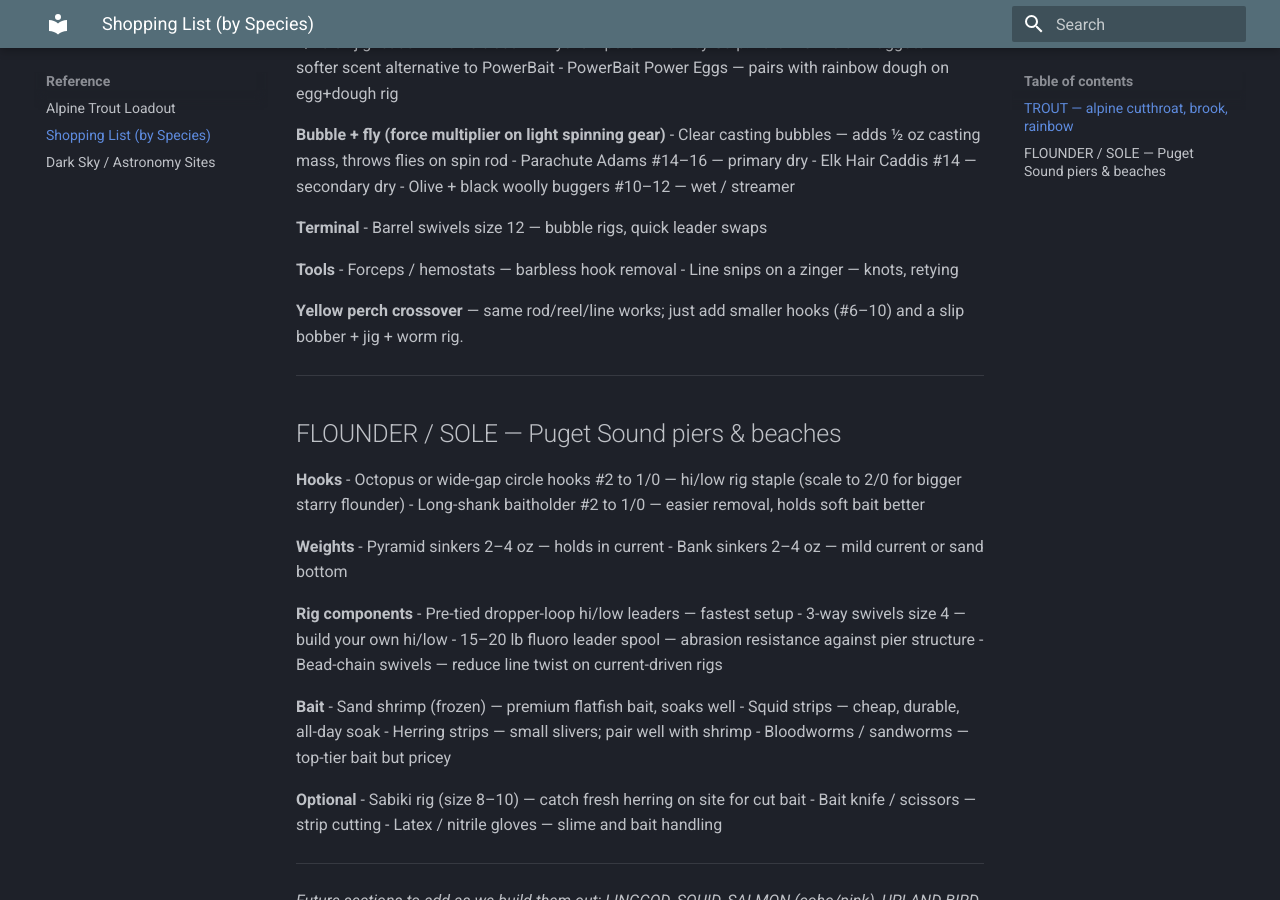
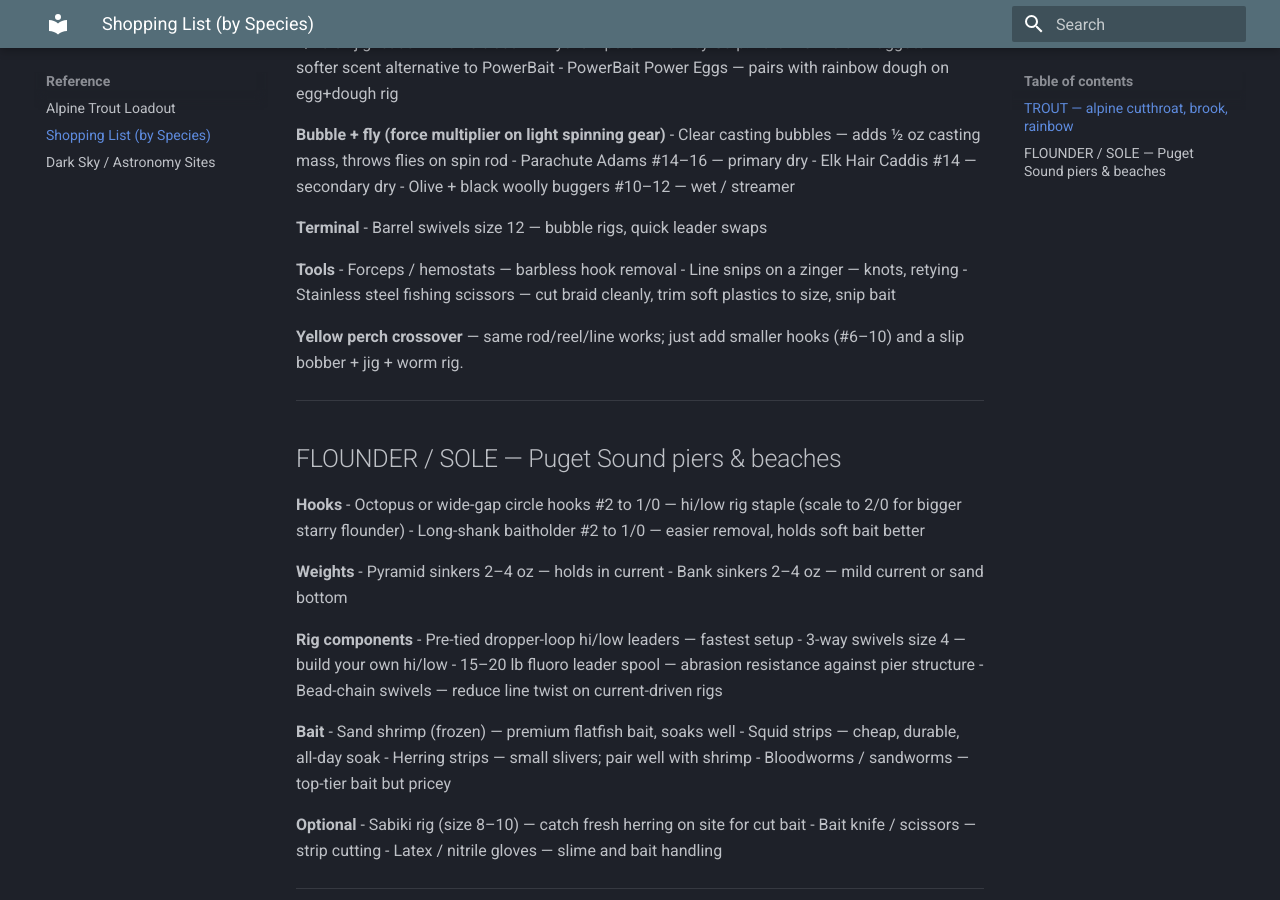
Before and after one commit to jdosher/outdoors-manual, an MkDocs documentation site: the page built from docs/reference/shopping_list.md, in a window 1280 px wide and 900 px high, scrolled down 814 px. Built offline with MkDocs 1.6.1 and Material for MkDocs 9.7.7, drawn with Linux system fonts in a browser that asks for light colours.

Commit message:
Add stainless steel fishing scissors to shopping list

```diff
--- a/docs/reference/shopping_list.md
+++ b/docs/reference/shopping_list.md
@@ -53,6 +53,7 @@ Compact, printable tackle reference organized by target species. Each line: **it
 **Tools**
 - Forceps / hemostats — barbless hook removal
 - Line snips on a zinger — knots, retying
+- Stainless steel fishing scissors — cut braid cleanly, trim soft plastics to size, snip bait
 
 **Yellow perch crossover** — same rod/reel/line works; just add smaller hooks (#6–10) and a slip bobber + jig + worm rig.
 
```
